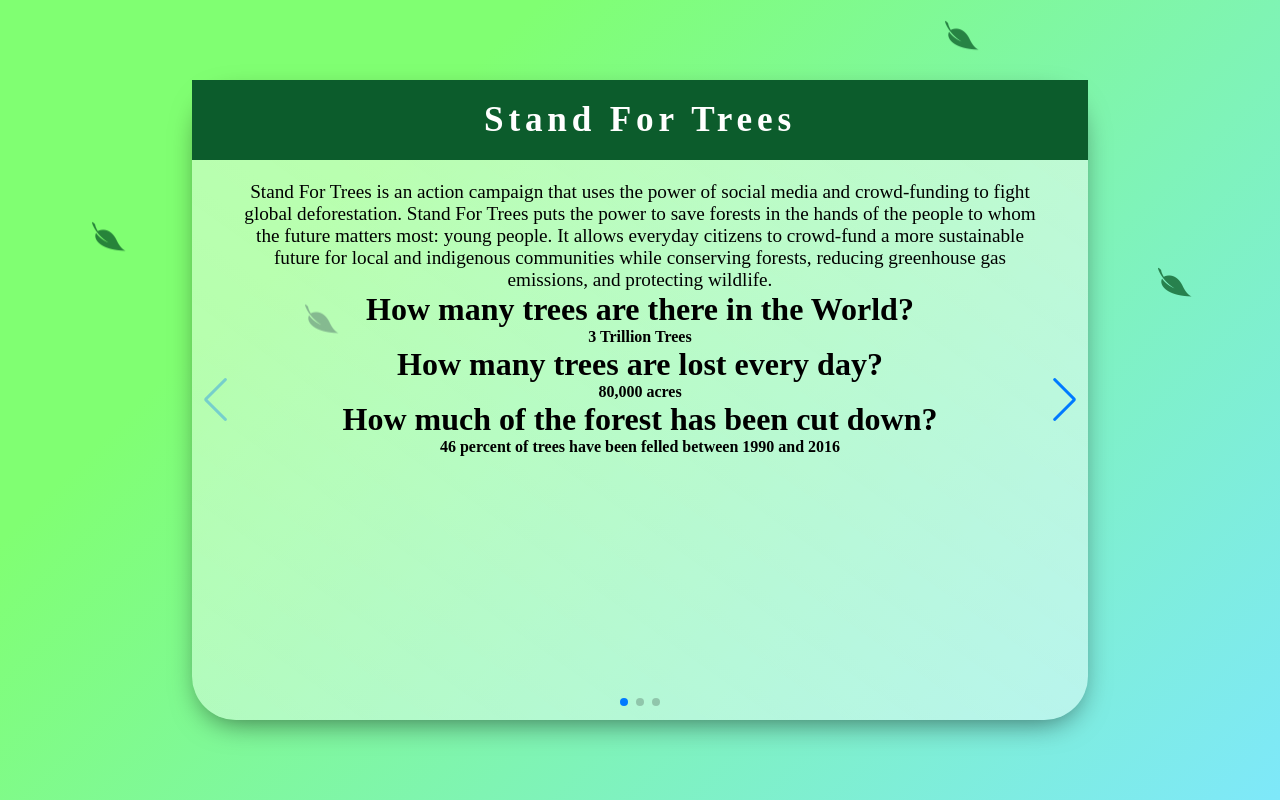
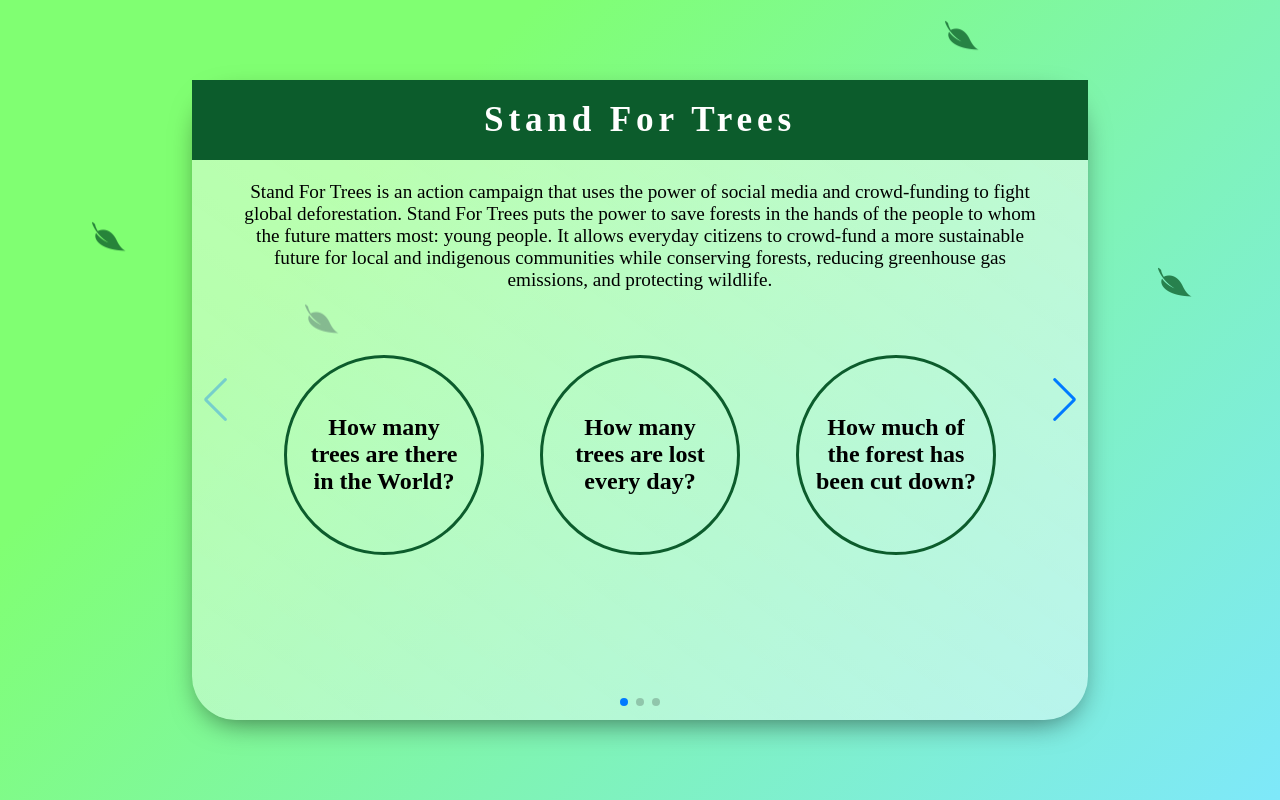
Before and after one commit to cagatayem/StandForTree, a website: page index.html in a window 1280 px wide. Drawn offline with nearby package versions, Linux system fonts and the light colour scheme.

Commit message:
more work

```diff
--- a/index.html
+++ b/index.html
@@ -29,11 +29,11 @@
                             </div>
                             <div class="showcase__question">
                                 <h1 class="question">How many trees are lost every day?</h1>
-                                <h4 class="answer">80,000 acres</h4>
+                                <h4 class="answer">80,000 Acres</h4>
                             </div>
                             <div class="showcase__question">
                                 <h1 class="question">How much of the forest has been cut down?</h1>
-                                <h4 class="answer">46 percent of trees have been felled between 1990 and 2016</h4>
+                                <h4 class="answer">46 Percent of Trees</h4>
                             </div>
                         </div>
                     </div>
--- a/index.js
+++ b/index.js
@@ -16,7 +16,7 @@
 
 });
 
-
+   // LEAVES COLOR
 let counter =0
 const allLeaf = document.querySelectorAll("img.images__leaf");
 const buttonNext = document.querySelector(".swiper-button-next").addEventListener("click", () =>{
@@ -52,3 +52,25 @@
         }
     }
 }
+
+
+ // ANSWER DISPLAY
+
+
+const answer = document.querySelectorAll(".answer")
+
+const questions = document.querySelectorAll(".question")
+
+for(let i=0; i<questions.length; i++){
+    questions[i].addEventListener("mouseover", ()=>{
+        for(let k=0; k<answer.length; k++){
+            answer[i].style.display="block"
+        }
+
+    })
+    questions[i].addEventListener("mouseout", ()=>{
+        for(let k=0; k<answer.length; k++){
+            answer[i].style.display="none"
+        }
+    })
+}
--- a/style.scss
+++ b/style.scss
@@ -19,6 +19,7 @@
         box-shadow: 0 10px 30px -10px rgba(0,0,0,.6);
         z-index: 100;
         border-radius: 44px;
+
     }
 }
 
@@ -130,5 +131,47 @@
     padding: 0.3rem 3rem;
     &__paragraph{
         font-size: 1.2rem;
-     }
+    }
+
+    &__questions{
+        display: flex;
+        margin-top: 2rem;
+        padding: 1rem;
+    }
+
+    &__question{
+        padding: 1rem;
+        display: flex;
+        flex-direction: column;
+        align-items: center;
+        width: 100%;
+    }
 }
+
+.question{
+    font-size: 1.5rem;
+    font-weight: 800;
+    border: 3px solid #0c5c2c;
+    border-radius: 50%;
+    padding: 1rem ;
+    height: 200px;
+    width: 200px;
+    text-align: center;
+    display: flex;
+    justify-content: center;
+    align-items: center;
+    cursor: pointer;
+
+    &:hover{
+        background:#0c5c2c;
+        color: #fff;
+        transition: 0.5s ease-out;
+    }
+}
+
+.answer{
+    margin-top: 1rem;
+    font-size: 1.5rem;
+    display: none;
+
+}
```
Also changed, not shown: style.css.
